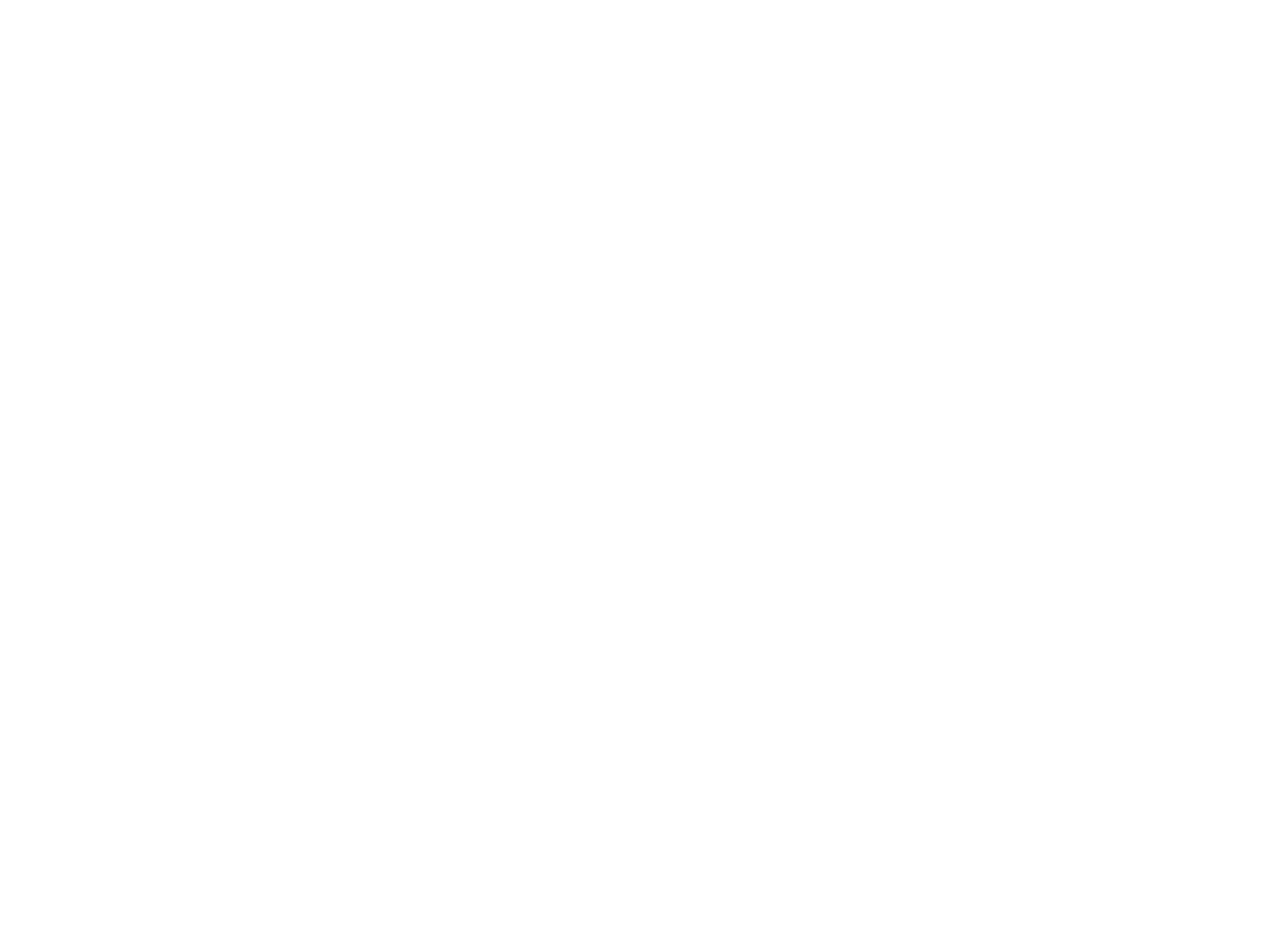
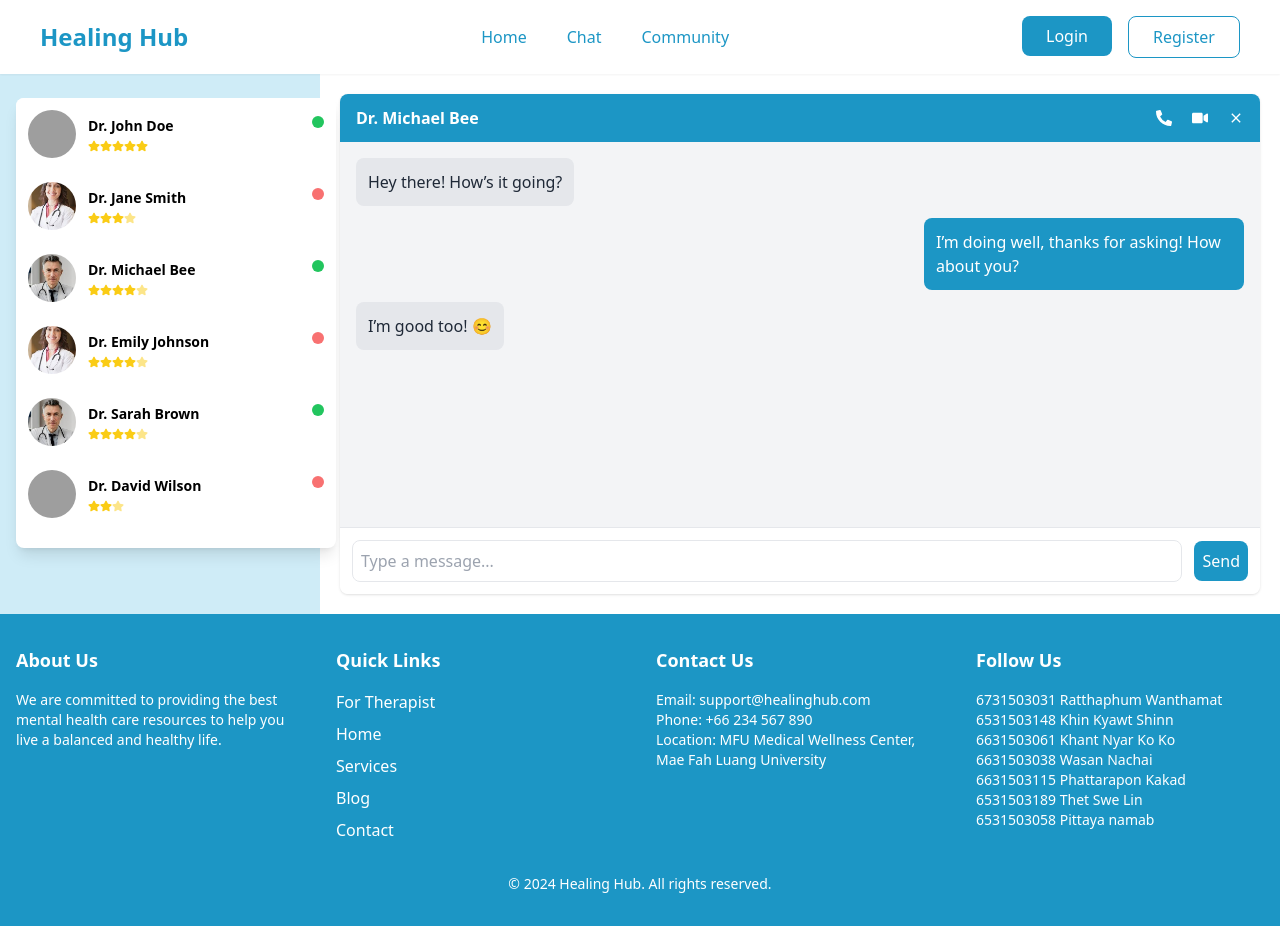
Before and after one commit to Khant-Nyar-Ko-Ko/Healing-Hub, a React (Vite) app: page /direct-chat in a window 1280 px wide. Before the commit this address had no page. Before the commit the page ends 800 px from the top, so only its background shows below. Built offline with nearby package versions, Linux system fonts and the light colour scheme; grey boxes are pictures that could not be loaded.

Commit message:
send-message-dr

```diff
--- /dev/null
+++ b/src/components/Chat.tsx
@@ -0,0 +1,95 @@
+import { useState } from "react";
+import PsychiatristSection from "@/components/PsychiatristSection";
+import { FaPhoneAlt, FaVideo } from "react-icons/fa";
+import { IoMdClose } from "react-icons/io";
+import { NavLink } from "react-router-dom";
+
+const Chat = () => {
+  const [messages, setMessages] = useState([
+    { id: 1, text: "Hey there! How’s it going?", sender: "friend" },
+    {
+      id: 2,
+      text: "I’m doing well, thanks for asking! How about you?",
+      sender: "me",
+    },
+    {
+      id: 3,
+      text: "I’m good too! 😊",
+      sender: "friend",
+    },
+  ]);
+  const [input, setInput] = useState("");
+
+  const handleSendMessage = () => {
+    if (input.trim()) {
+      setMessages([
+        ...messages,
+        { id: messages.length + 1, text: input, sender: "me" },
+      ]);
+      setInput("");
+    }
+  };
+
+  return (
+    <div className="flex">
+      <div className="w-1/4 bg-secondary">
+        <PsychiatristSection />
+      </div>
+      <div className="flex flex-col w-full h-[500px] bg-white rounded-lg overflow-hidden m-5 shadow">
+        {/* Chat Header */}
+        <div className="flex items-center justify-between p-3 px-4 font-bold text-white bg-primary">
+          <h2>Dr. Michael Bee</h2>
+          <div className="flex gap-5">
+            <FaPhoneAlt />
+            <FaVideo />
+            <NavLink to="/chat">
+              <IoMdClose />
+            </NavLink>
+          </div>
+        </div>
+
+        {/* Chat Messages */}
+        <div className="flex-1 p-4 space-y-3 overflow-y-auto bg-gray-100">
+          {messages.map((msg) => (
+            <div
+              key={msg.id}
+              className={`flex ${
+                msg.sender === "me" ? "justify-end" : "justify-start"
+              }`}
+            >
+              <div
+                className={`max-w-xs p-3 rounded-lg ${
+                  msg.sender === "me"
+                    ? "bg-primary text-white"
+                    : "bg-gray-200 text-gray-800"
+                }`}
+              >
+                {msg.text}
+              </div>
+            </div>
+          ))}
+        </div>
+
+        {/* Chat Input */}
+        <div className="flex items-center p-3 bg-white border-t">
+          <input
+            type="text"
+            className="flex-1 p-2 border rounded-lg focus:outline-none focus:ring-2 focus:ring-primary"
+            placeholder="Type a message..."
+            value={input}
+            onChange={(e) => setInput(e.target.value)}
+            onKeyPress={(e) => e.key === "Enter" && handleSendMessage()}
+          />
+          <button
+            className="p-2 ml-3 text-white rounded-lg bg-primary"
+            onClick={handleSendMessage}
+          >
+            Send
+          </button>
+        </div>
+      </div>
+    </div>
+  );
+};
+
+export default Chat;
--- a/src/pages/patient/ChatPage.tsx
+++ b/src/pages/patient/ChatPage.tsx
@@ -2,6 +2,7 @@
 import PsychiatristSection from "@/components/PsychiatristSection";
 import { IoIosSend } from "react-icons/io";
 import profile from "../../assets/blank-profile-picture-973460_1280.webp";
+import { NavLink } from "react-router-dom";
 
 const reviews = [
   {
@@ -49,11 +50,16 @@
       </div>
       <div className="relative w-3/4">
         <PsychiatristProfile />
-        <button className="flex items-center gap-1 px-4 py-2 text-white rounded-full bg-primary hover:bg-hover mx-[400px] absolute top-[230px]">
-          <IoIosSend /> <span>Send Message</span>{" "}
-        </button>
+        <NavLink to="/direct-chat">
+          <button className="flex items-center gap-1 px-4 py-2 text-white rounded-full bg-primary hover:bg-hover mx-[400px] absolute top-[230px]">
+            <IoIosSend /> <span>Send Message</span>{" "}
+          </button>
+        </NavLink>
+
         <div className="p-4 bg-white rounded-lg shadow-md">
-          <h2 className="mb-4 text-xl font-semibold text-primary">Patient Reviews</h2>
+          <h2 className="mb-4 text-xl font-semibold text-primary">
+            Patient Reviews
+          </h2>
           <div className="space-y-4 overflow-y-scroll h-[200px]">
             {reviews.map((review) => (
               <div
--- a/src/router/PatientRouter.tsx
+++ b/src/router/PatientRouter.tsx
@@ -1,3 +1,4 @@
+import Chat from "@/components/Chat";
 import PatientLayout from "@/layouts/PatientLayout";
 import ChatPage from "@/pages/patient/ChatPage";
 import CommunityPage from "@/pages/patient/CommunityPage";
@@ -25,6 +26,10 @@
         path: "community",
         element: <CommunityPage />,
       },
+      {
+        path: "direct-chat",
+        element: <Chat/>
+      }
     ],
   },
 ];
```
Also changed, not shown: src/pages/patient/CommunityPage.tsx (+8 -2 lines).
